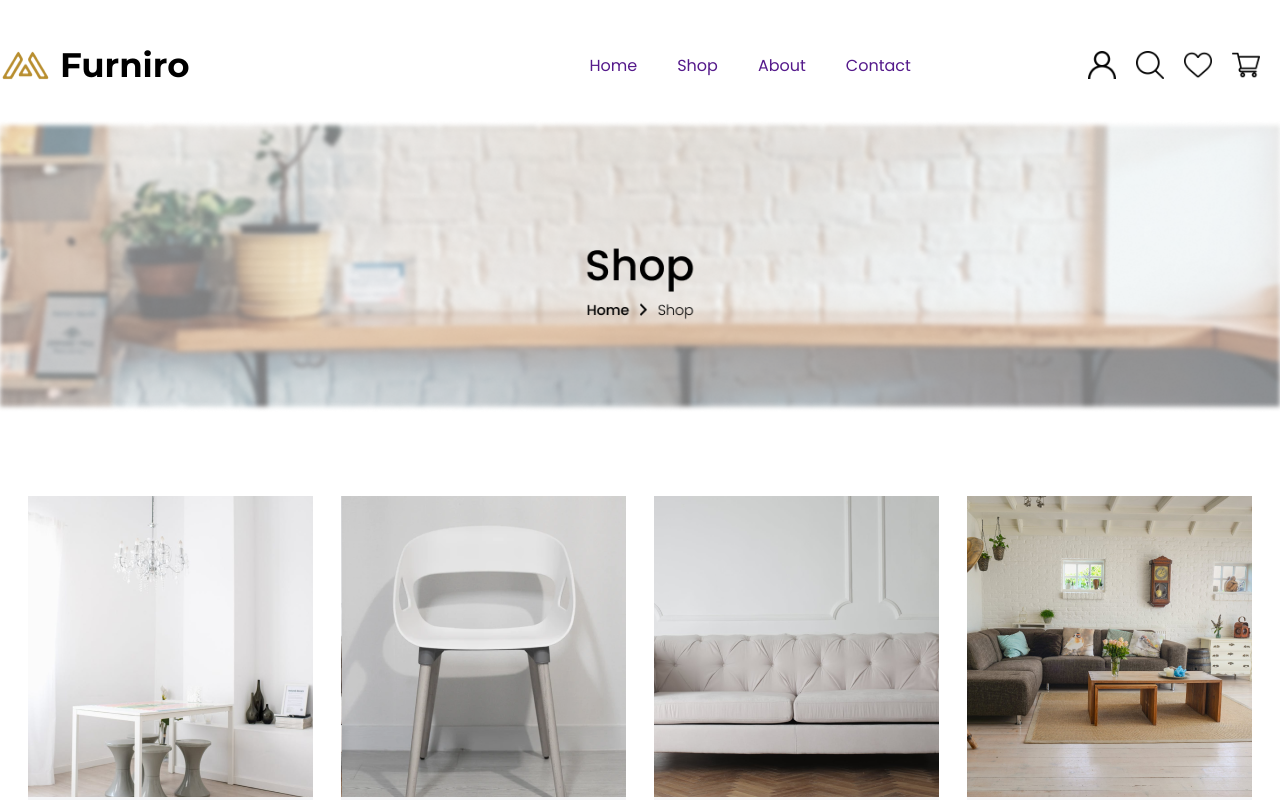
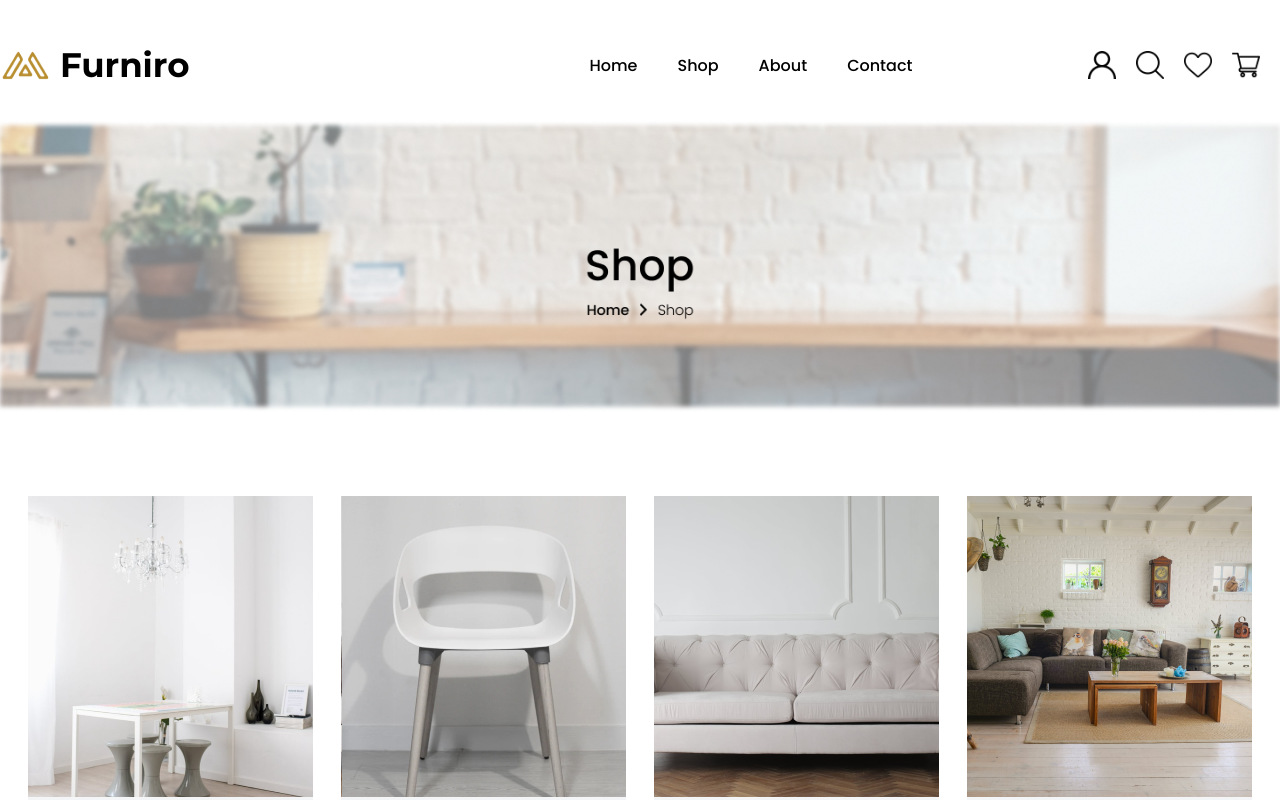
Before and after one commit to EmireHaouas/furniro, a React (Vite) app in the folder furniro/: page / in a window 1280 px wide. Shown: the top 800 px of the page. Built offline with nearby package versions, Linux system fonts and the light colour scheme.

Commit message:
changed navbar color

```diff
--- a/furniro/src/Components/Global/Header.css
+++ b/furniro/src/Components/Global/Header.css
@@ -52,17 +52,29 @@ a:hover {
 .home_Nav{
     margin-right: 40px;
     font-size: 16px;
+    color: #000000;
+    font-weight: 500;
+    font-family: 'poppins', sans-serif;
 }
 .shop_Nav{
     margin-right: 40px;
     font-size: 16px;
+    color: #000000;
+    font-weight: 500;
+    font-family: 'poppins', sans-serif;
 }
 .about_Nav{
     margin-right: 40px;
     font-size: 16px;
+    color: #000000;
+    font-weight: 500;
+    font-family: 'poppins', sans-serif;
 }
 .contact_Nav{
     font-size: 16px;
+    color: #000000;
+    font-weight: 500;
+    font-family: 'poppins', sans-serif;
 }
 .logo_Name{
     font-family: 'Montserrat', sans-serif;
```
